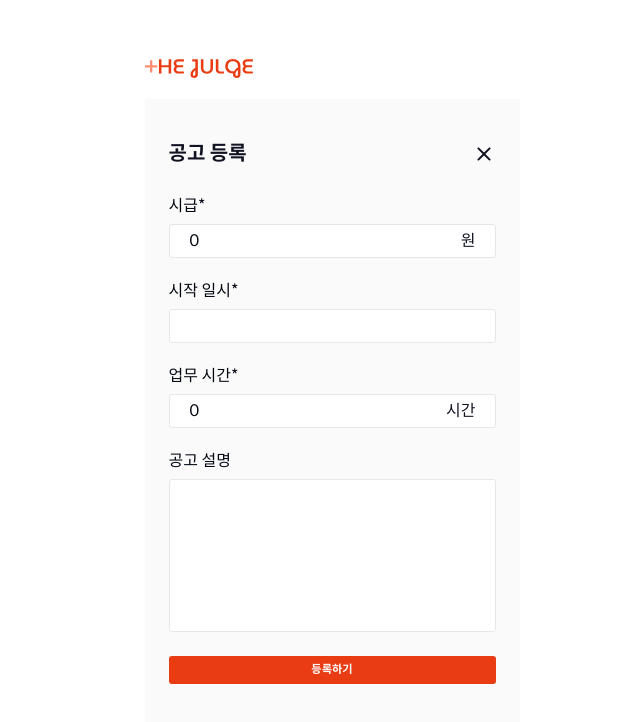
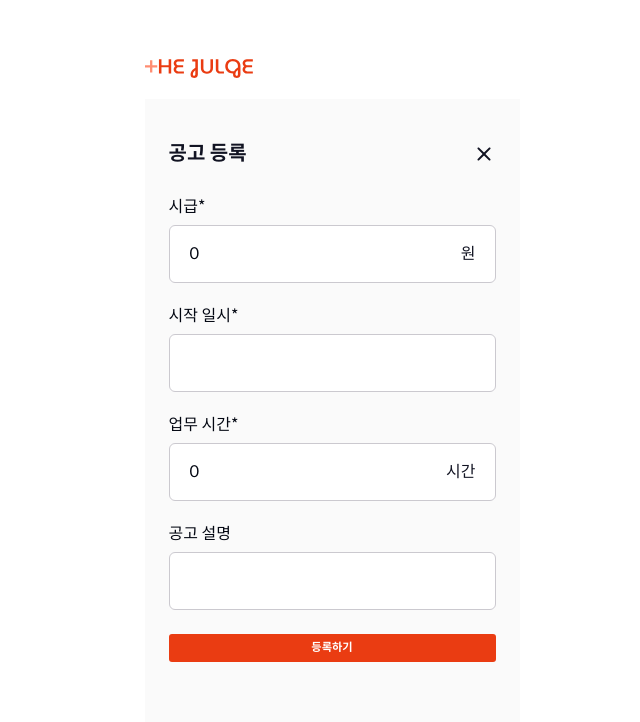
Before and after one commit to S2-P3-T5/Jugle, a Next.js app: page /shops/1/notices/register in a window 1280 px wide. Shown: the top 722 px of the page, without its empty margins (308-948 px from the left). Built offline with nearby package versions, Linux system fonts and the light colour scheme; no server answers.

Commit message:
design: shadcn/ui 내 Input 컴포넌트 수정관계로 공고등록페이지 내 Input의 커스텀한 className 부분제거

```diff
--- a/src/pages/shops/[shopId]/notices/register/index.tsx
+++ b/src/pages/shops/[shopId]/notices/register/index.tsx
@@ -66,7 +66,6 @@ function NoticeRegister() {
                             <div className="relative inline-block w-full">
                               <FormControl className="w-full">
                                 <Input
-                                  className="h-[2.6rem] w-full items-center self-stretch rounded-md border border-input bg-white px-[2rem] py-[1.6rem] disabled:cursor-not-allowed disabled:opacity-50"
                                   {...field}
                                   id="hourlyPay"
                                   name="hourlyPay"
@@ -95,7 +94,6 @@ function NoticeRegister() {
                             <div className="relative inline-block w-full">
                               <FormControl className="w-full">
                                 <Input
-                                  className="h-[2.6rem] w-full items-center self-stretch rounded-md border border-input bg-white px-[2rem] py-[1.6rem] disabled:cursor-not-allowed disabled:opacity-50"
                                   {...field}
                                   id="startsAt"
                                   name="startsAt"
@@ -121,7 +119,6 @@ function NoticeRegister() {
                             <div className="relative inline-block w-full">
                               <FormControl className="w-full">
                                 <Input
-                                  className="h-[2.6rem] w-full items-center self-stretch rounded-md border border-input bg-white px-[2rem] py-[1.6rem] disabled:cursor-not-allowed disabled:opacity-50"
                                   {...field}
                                   id="workhour"
                                   name="workhour"
@@ -150,7 +147,6 @@ function NoticeRegister() {
                             <div className="relative inline-block w-full">
                               <FormControl className="w-full">
                                 <Input
-                                  className="h-[15.3rem] w-full items-center self-stretch overflow-auto rounded-md border border-input px-[2rem] py-[1.6rem] text-sm ring-offset-background placeholder:text-muted-foreground focus-visible:outline-none focus-visible:ring-2 focus-visible:ring-ring focus-visible:ring-offset-2 disabled:cursor-not-allowed disabled:opacity-50"
                                   {...field}
                                   id="description"
                                   name="description"
```
